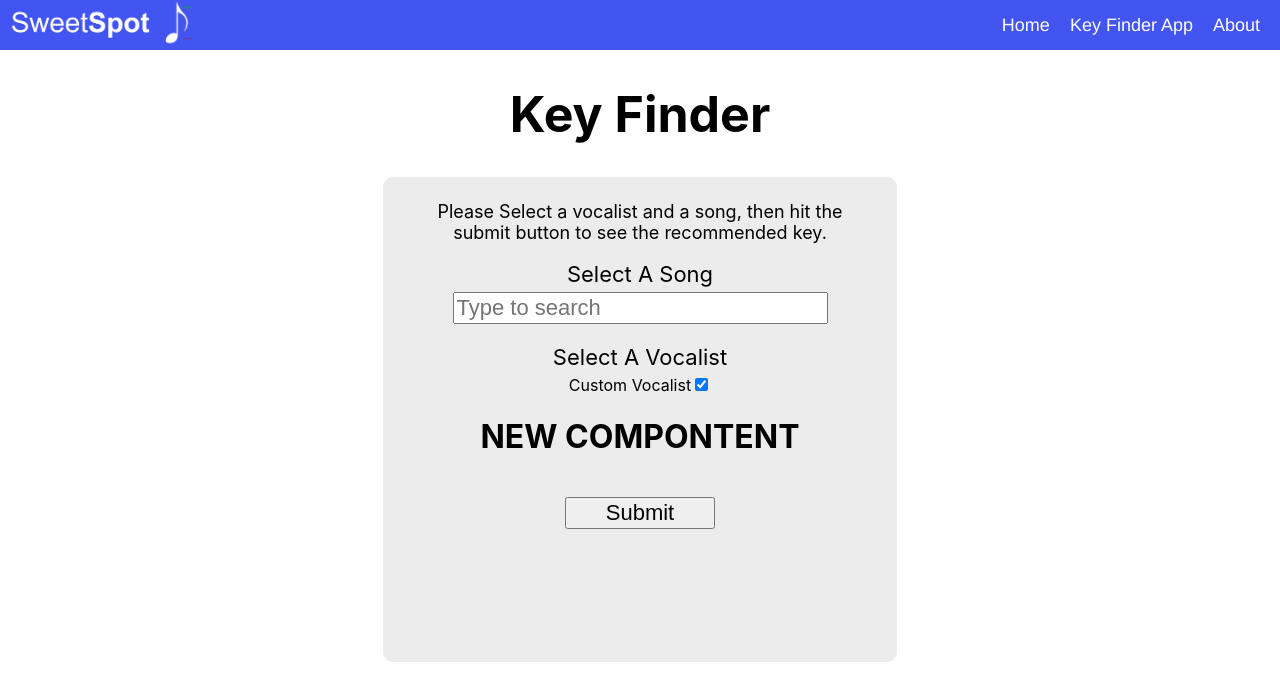
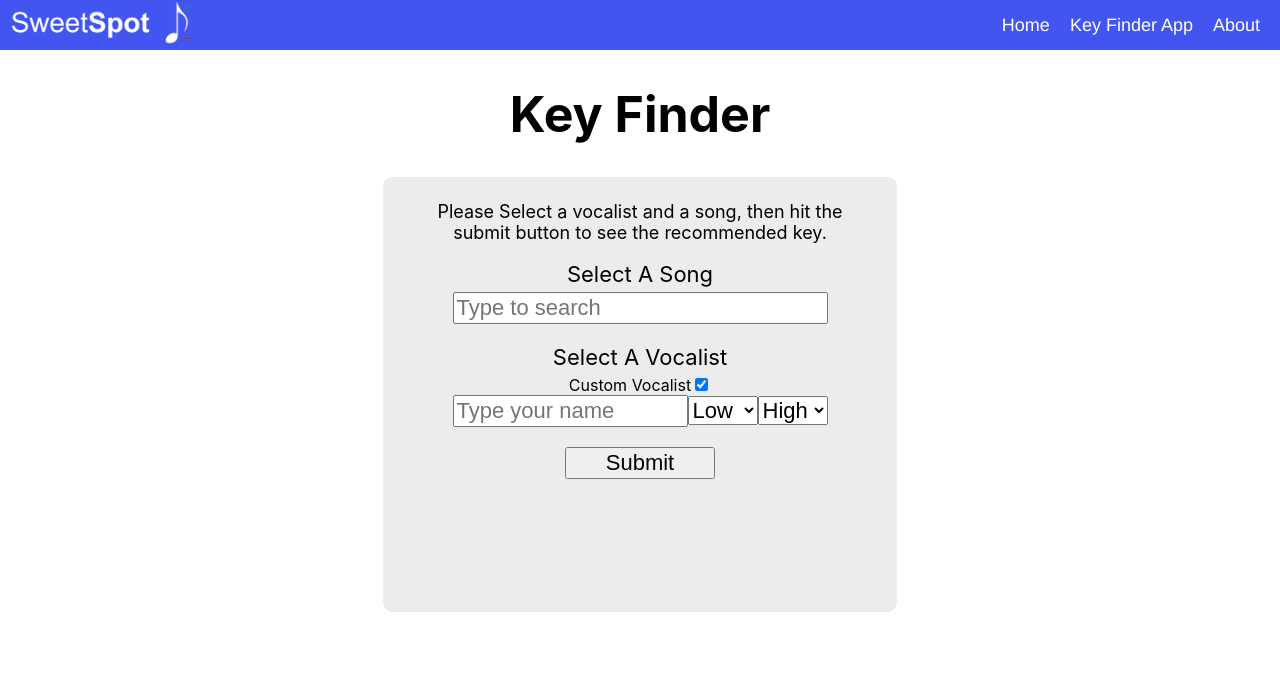
Before and after one commit to SlimPortfolio/Key-Finder, a React (Create React App) app: page /Key-Finder/app in a window 1280 px wide. Both pictures are taken after a click on the checkbox 701 px from the left and 384 px from the top of the page. Shown: the top 700 px of the page. Built offline with nearby package versions, Linux system fonts and the light colour scheme.

Commit message:
added mockup without functionality for custom user

```diff
--- a/src/components/key-calculator.js
+++ b/src/components/key-calculator.js
@@ -299,7 +299,22 @@ export default function KeyCalculator() {
         {!customToggle ? (
           <DropdownSelect data={userData} setSelection={setSelectedVocalist} />
         ) : (
-          <h1>NEW COMPONTENT</h1>
+          <div>
+            <input placeholder="Type your name" className="custom-name"></input>
+            <select className="custom-range">
+              <option>Low</option>
+              <option>A1</option>
+              <option>A1</option>
+              <option>A1</option>
+            </select>
+            <select className="custom-range">
+              <option>High</option>
+              <option>A1</option>
+              <option>A1</option>
+              <option>A1</option>
+            </select>
+            {/* add a component where you could click and drag your range */}
+          </div>
         )}
         <br></br>
         <input
--- a/src/styles/styles.css
+++ b/src/styles/styles.css
@@ -199,3 +199,14 @@
 .about-container p {
   font-size: 20px;
 }
+
+.custom-name {
+  width: 235px;
+  box-sizing: border-box;
+  font-size: 22px;
+}
+
+.custom-range {
+  width: 70px;
+  font-size: 22px;
+}
```
